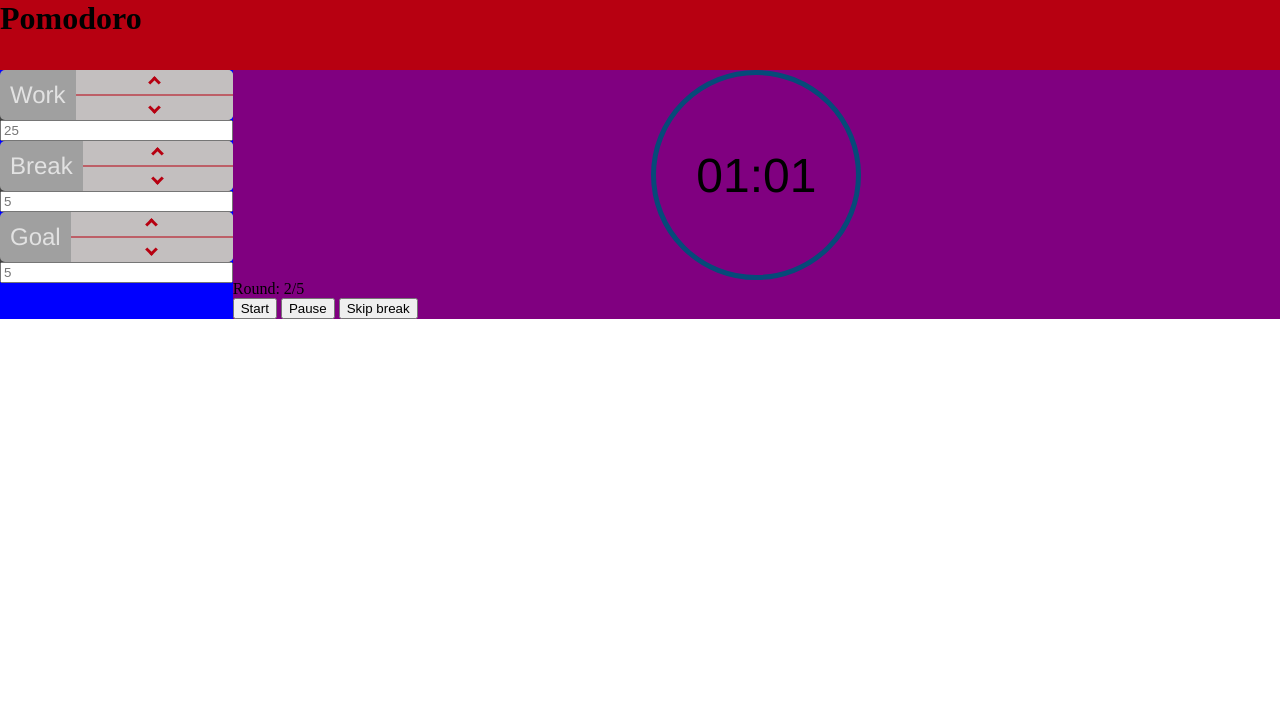
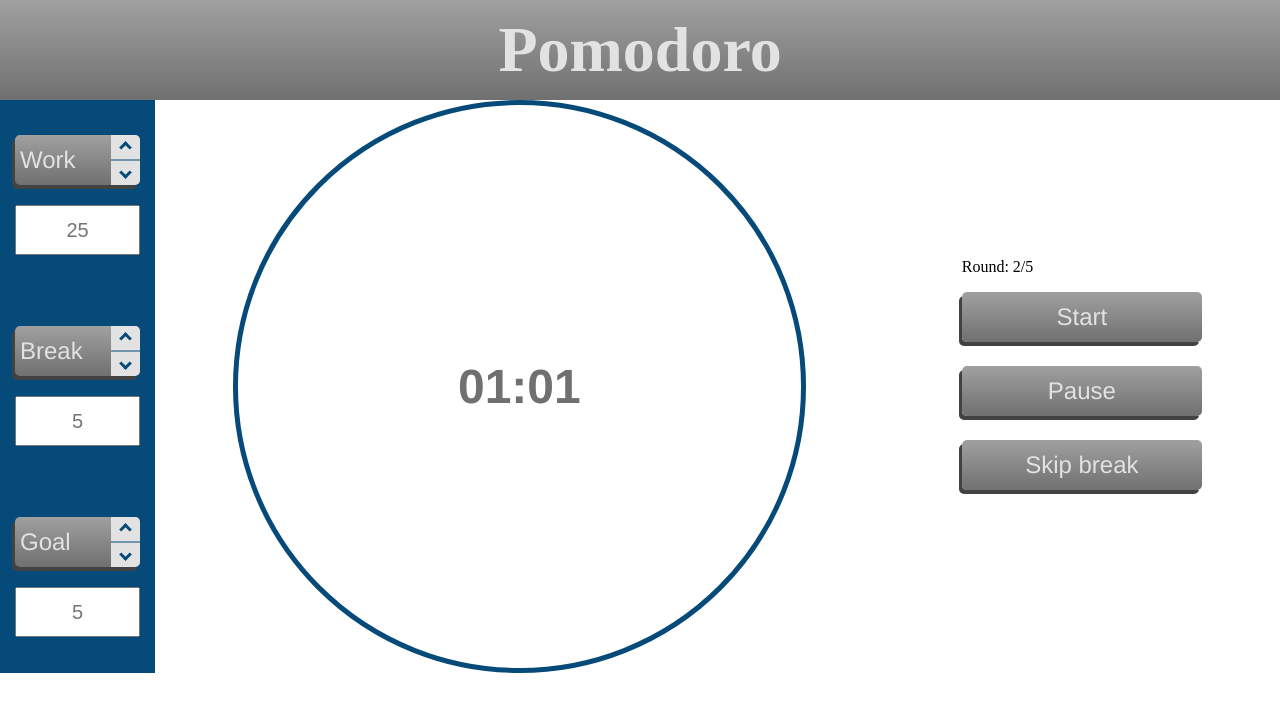
Before and after one commit to Gabewest1/pomodoro-clock, a website built with webpack: page index.html in a window 1280 px wide. Built offline with nearby package versions, Linux system fonts and the light colour scheme; some packages are replaced by stand-ins of ours.

Commit message:
Updated HTML and CSS

```diff
--- a/index.html
+++ b/index.html
@@ -23,11 +23,11 @@
     </div>
     <div class="container">
 
-        <aside class="left-panel">
-            <div class="settings">
+        <aside class="flex--column left-panel">
+            <div class="flex--column settings">
                 <div class="settings__option">
                     <div class="settings__work">
-                        <a href="#" class="settings__button">
+                        <a href="#" class="button">
                             <div class="button__text">
                                 Work
                             </div>
@@ -45,7 +45,7 @@
                     </div>
                 </div>
                 <div class="settings__option">
-                    <a href="#" class="settings__button">
+                    <a href="#" class="button">
                             <div class="button__text">
                                 Break
                             </div>
@@ -62,7 +62,7 @@
                     <input type="text" placeholder="5" />
                 </div>
                 <div class="settings__option">
-                    <a href="#" class="settings__button">
+                    <a href="#" class="button">
                             <div class="button__text">
                                 Goal
                             </div>
@@ -81,22 +81,20 @@
             </div>
         </aside>
 
-        <aside class="right-panel">
+        <aside class="flex--column right-panel">
 
-            <section class="flex">
-                <div class="clock">
-                    <div class="clock__body">
-                        <div class="clock__timer"></div>
-                    </div>
+            <section class="flex clock">
+                <div class="clock__body">
+                    <div class="clock__timer"></div>
                 </div>
             </section>
 
-            <section class="flex--column">
+            <section class="flex">
                 <div class="buttons">
                     <div class="rounds">Round: 2/5</div>
-                    <button class="startBtn">Start</button>
-                    <button class="pauseBtn">Pause</button>
-                    <button class="skipBtn">Skip break</button>
+                    <a href="#" class="button startBtn">Start</a>
+                    <a href="#" class="button pauseBtn">Pause</a>
+                    <a href="#" class="button skipBtn">Skip break</a>
                 </div>
             </section>
         </aside>
--- a/styles.css
+++ b/styles.css
@@ -1,19 +1,33 @@
 :root {
     --startBtnHeight: 50px;
-    --primary: #B70011;
+    --primary: #e2e2e2;
     --secondary: #064A79;
     --tertiary: #AABA00;
-    --clockDiameter: 200px;
+    --settingsBtnBg: linear-gradient(#a0a0a0, #707070);
+    --arrowBtnBg: var(--primary);
 }
 body {
     padding: 0;
     margin: 0;
     font-size: 100%;
 }
+.flex, .flex--column {
+    display: flex;
+    justify-content: center;
+    align-items: center;
+}
 
+.flex--column {
+    flex-direction: column;
+}
 .header {
-    height: 70px;
-    background-color: var(--primary);
+    height: 100px;
+    background: var(--settingsBtnBg);
+    color: var(--primary);
+    display: flex;
+    justify-content: center;
+    align-items: center;
+    font-size: 2em;
 }
 
 .container {
@@ -22,83 +36,79 @@ body {
 }
 
 .left-panel {
-    flex: 0 1 20%;
-    background-color: blue;
+    flex: 0 1 10%;
+    padding: 0 15px;
+    background-color: var(--secondary);
+    justify-content: space-around;
 }
 
 .left-panel input {
     width: 100%;
-}
-
-.left-panel button {
-    width: 100%;
+    height: 50px;
+    margin-top: 1em;
+    text-align: center;
+    font-size: 20px;
+    color: #707070;
 }
 
 .right-panel {
     flex: 0 1 90%;
-    background-color: purple;
+    justify-content: space-around;
 }
 
 .clock {
-    width: var(--clockDiameter);
-    height: var(--clockDiameter);
+    width: 50%;
     border-radius: 50%;
     border: solid thick var(--secondary);
+    color: #707070;
+    font-weight: bolder;
     display: flex;
     justify-content: center;
     align-items: center;
     font-size: 3em;
     font-family: helvetica;
 }
-
-.buttons {
-
+.clock:after {
+    content: "";
+    padding-bottom: 100%;
 }
 
-.flex {
-    display: flex;
-    justify-content: center;
-    align-items: center;
+.settings {
+    height: 100%;
+    justify-content: space-around;
 }
-
-.flex--column {
-    display: flex;
-    justify-content: column;
-}
-
-.bar {
-    width: 100%;
-    border: solid 2px #4e4e4e;
-}
-
-.settings__button {
+.button {
   border-radius: 5px;
   text-decoration: none;
-  width: 100%;;
+  width: 100%;
   height: 50px;
-  background-color: #a0a0a0;
+  background: var(--settingsBtnBg);
   color: #e2e2e2;
   font-family: helvetica;
   font-size: 24px;
 
   display: inline-flex;
-  justify-content: space-between;
+  justify-content: center;
   align-items: center;
 
   box-shadow: -3px 4px rgba(66, 66, 66, 1)
 }
+.buttons > * {
+    margin-bottom: 1em;
+}
 
 .button__text {
-  padding: 10px
+  flex-grow: 1;
+  padding: 0 5px;
 }
 
 .arrows {
   position: relative;
   border-radius: 5px;
-  border-bottom-left-radius: 0;     border-top-left-radius: 0;
-  background-color: #c3bfbf;
+  border-bottom-left-radius: 0;
+  border-top-left-radius: 0;
+  background: var(--arrowBtnBg);
   display: flex;
-  flex-grow: 1;
   justify-content: space-around;
   align-items: center;
   flex-direction: column;
@@ -114,7 +124,7 @@ body {
   position: absolute;
   top: 50%;
   transform: translateY(-50%);
-  background-color: var(--primary);
+  background-color: var(--secondary);
 }
 
 .arrow__wrapper {
@@ -123,7 +133,7 @@ body {
 }
 
 .arrow {
-  border: solid var(--primary);
+  border: solid var(--secondary);
   border-width: 0 3px 3px 0;
   padding: 3px;
   display: inline-block;
@@ -136,3 +146,20 @@ body {
 .down {
   transform: rotate(45deg);
 }
+
+@media (min-width: 768px) {
+    .right-panel {
+        flex-direction: row;
+    }
+}
+
+@media (max-width: 768px) {
+    .clock {
+        width: 65%;
+    }
+}
+@media (max-width: 600px) {
+    .clock {
+        width: 80%;
+    }
+}
```
